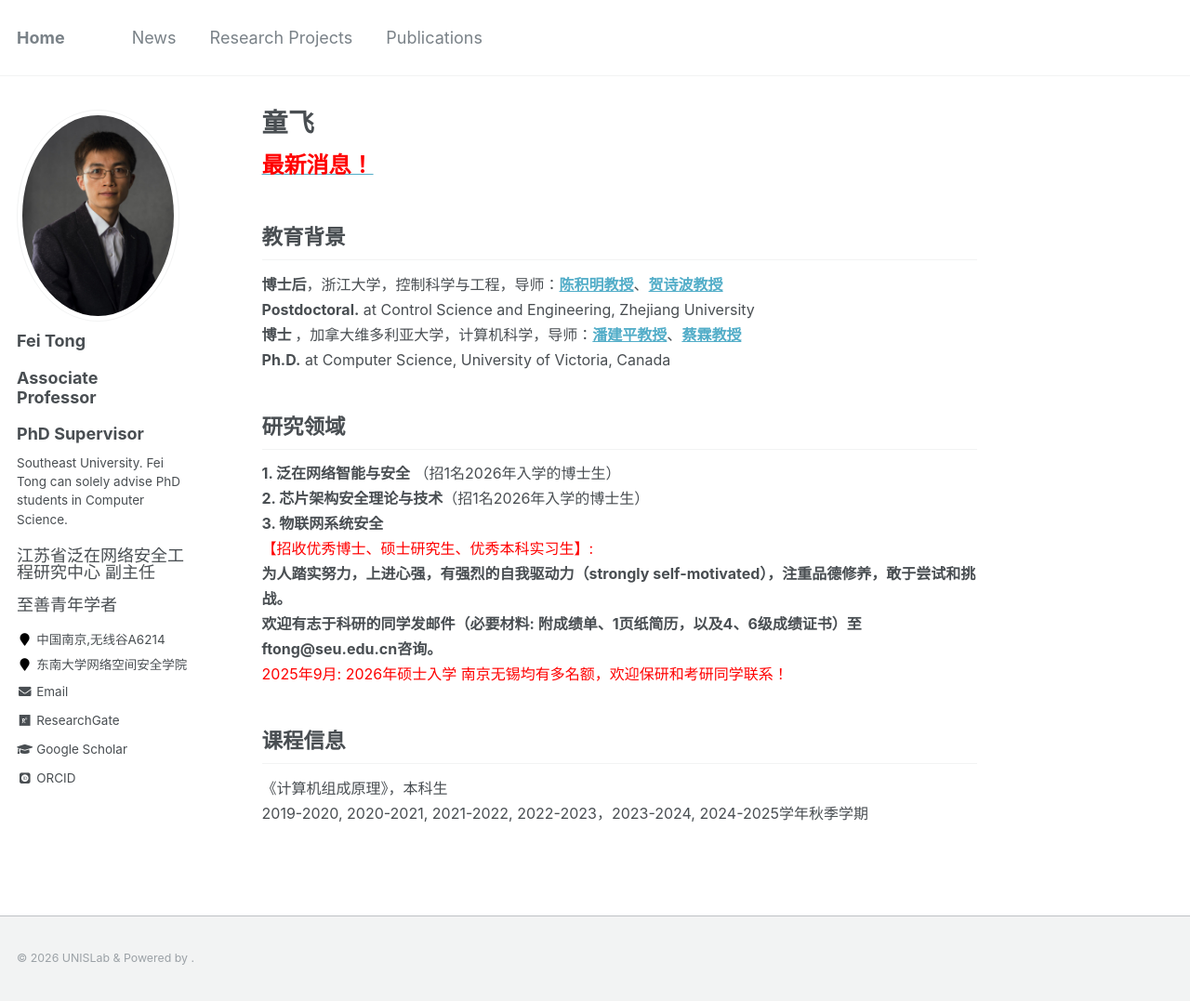
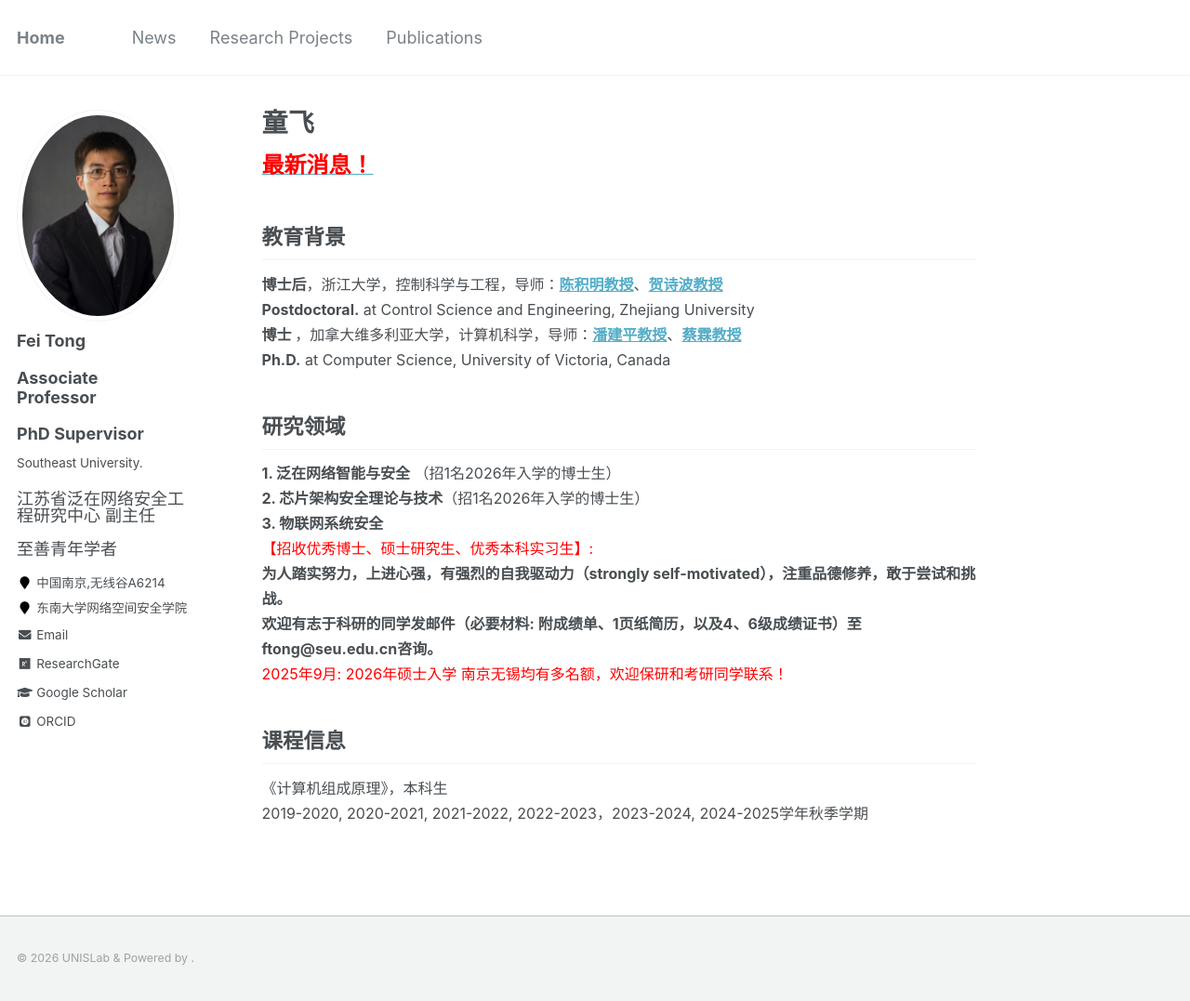
Before and after one commit to fei-tong/fei-tong.github.io, a Jekyll site: the page built from _pages/about.md, in a window 1280 px wide and 1077 px high. Shown: the whole window at 93% size. Built offline with Jekyll 4.4.1, drawn with Linux system fonts in a browser that asks for light colours; some web fonts are replaced.

Commit message:
Update _config.yml

```diff
--- a/_config.yml
+++ b/_config.yml
@@ -82,7 +82,7 @@ analytics:
 author:
   name             : "Fei Tong&nbsp;&nbsp;&nbsp;&nbsp;</p>Associate Professor&nbsp;&nbsp;&nbsp;&nbsp;</p>PhD Supervisor"
   avatar           : "profile.JPG"
-  bio              : "Southeast University. Fei Tong can solely advise PhD students in Computer Science.&nbsp;&nbsp;&nbsp;&nbsp;</p>江苏省泛在网络安全工程研究中心 副主任&nbsp;&nbsp;&nbsp;&nbsp;</p>至善青年学者"
+  bio              : "Southeast University. &nbsp;&nbsp;&nbsp;&nbsp;</p>江苏省泛在网络安全工程研究中心 副主任&nbsp;&nbsp;&nbsp;&nbsp;</p>至善青年学者"
   location         : "中国南京,无线谷A6214"
   employer         : "东南大学网络空间安全学院"
   pubmed           : #"https://www.ncbi.nlm.nih.gov/pubmed/?term=john+snow"
```
